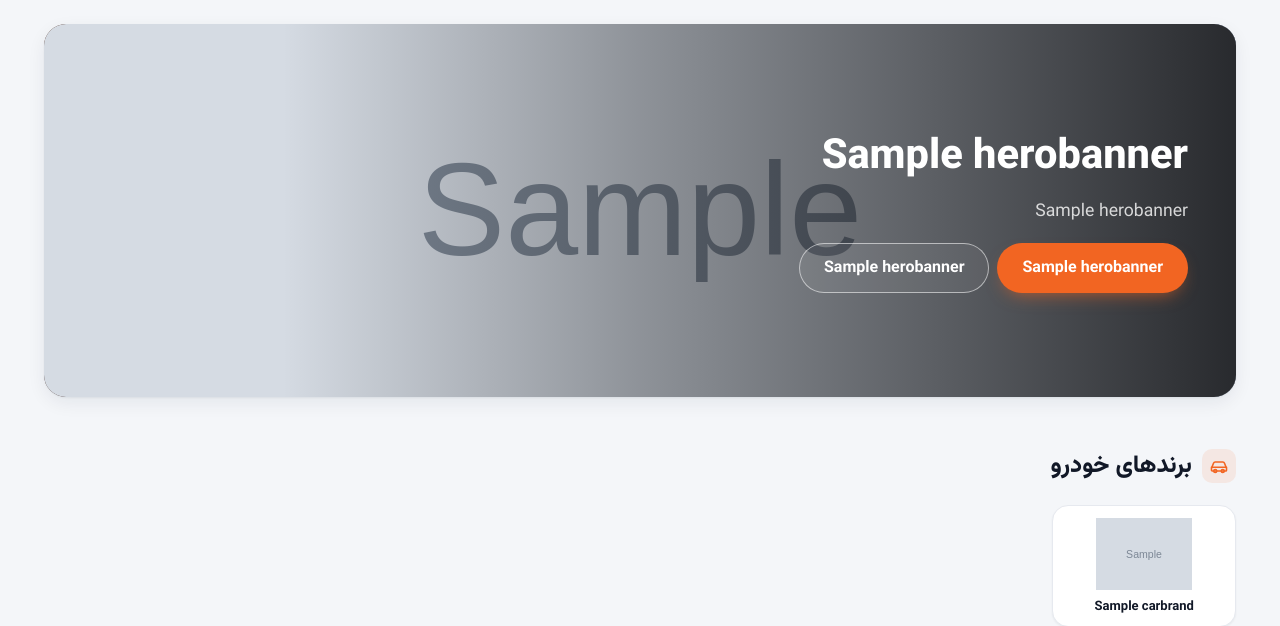
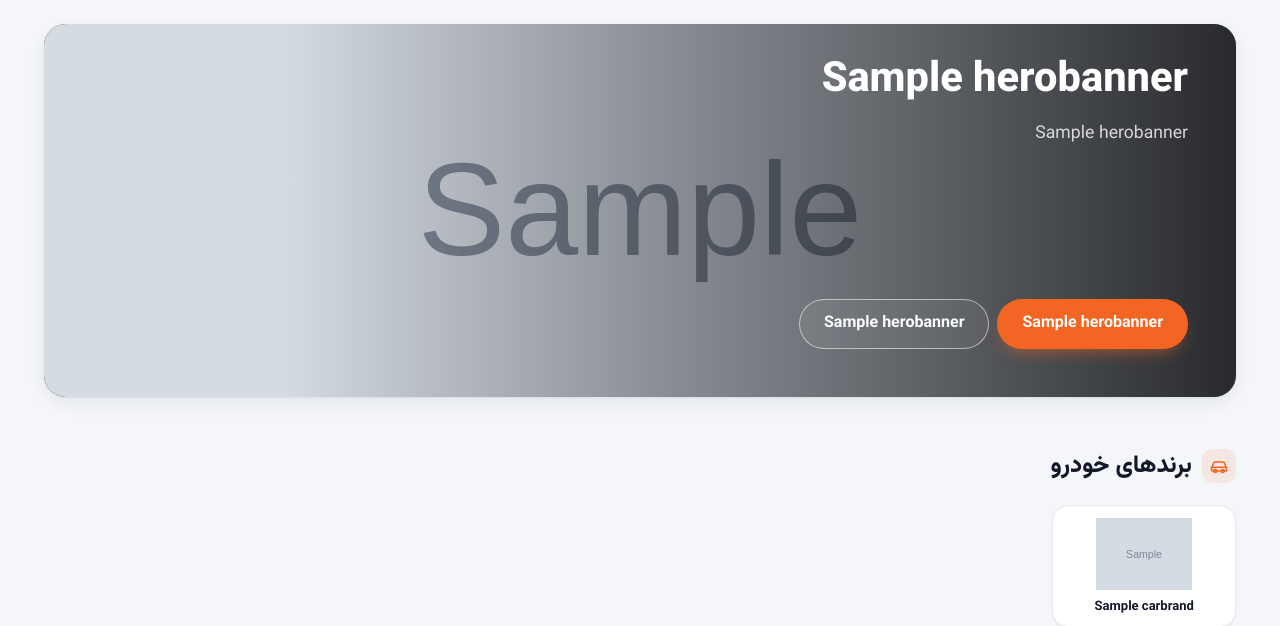
Before and after one commit to rezayadegari92/sportyadaki, a Django app: page / in a window 1280 px wide. Shown: the part 77-703 px from the top of the page. Run offline with Django 5.2, Linux system fonts and the light colour scheme; tables that the repository leaves empty hold one stand-in row (values such as "Sample post"); grey boxes marked "Sample" are stand-in pictures.

Commit message:
update css for buttons of banner

```diff
--- a/static/css/site.css
+++ b/static/css/site.css
@@ -418,15 +418,30 @@ a.chip:hover, a.chip:active { background: var(--accent); color: #fff; }
 }
 @media (min-width: 760px) {
   .hero { align-items: center; margin-block: var(--space-6) var(--space-8); }
+  /* A tall wide banner: pin the title/subtitle to the top and the buttons to
+     the bottom instead of clumping everything in the vertical middle.
+     Compact banners stay centered — they're short, nothing to spread out. */
+  .hero:not(.hero--compact) { align-items: stretch; }
+  .hero:not(.hero--compact) .hero__content { display: flex; flex-direction: column; }
+  /* Sit closer to the top edge than the default padding would put it. */
+  .hero:not(.hero--compact) .hero__content { padding-top: clamp(16px, 2.2vw, 26px); }
   .hero__content { padding: clamp(28px, 4vw, 48px); }
   .hero__title { font-size: clamp(1.6rem, 3.4vw, 2.6rem); }
   .hero--compact .hero__title { font-size: clamp(1.35rem, 2.6vw, 2rem); }
   .hero__subtitle { font-size: clamp(.95rem, 1.5vw, 1.1rem); }
   .hero__actions { display: flex; flex-wrap: wrap; }
   .hero__actions .btn { padding-inline: var(--space-6); }
+  .hero:not(.hero--compact) .hero__actions { margin-top: auto; }
   /* Darken behind the text only. */
   .hero--text-right::before { background: linear-gradient(to left, rgb(10 11 14 / .85), rgb(10 11 14 / .35) 50%, transparent 80%); }
   .hero--text-left { justify-content: flex-end; }
+  /* The content box sits flush left here, but RTL's own default alignment
+     (text-align and flex justify-content both default to the right) would
+     still hug the box's right/inner edge — pulling text and buttons back
+     toward the banner's center. Mirror both to the box's outer (left) edge
+     so they actually sit at the left side of the banner, not just the box. */
+  .hero--text-left .hero__title, .hero--text-left .hero__subtitle { text-align: left; }
+  .hero--text-left .hero__actions { justify-content: flex-end; }
   .hero--text-left::before { background: linear-gradient(to right, rgb(10 11 14 / .85), rgb(10 11 14 / .35) 50%, transparent 80%); }
 }
 @media (min-width: 1000px) {
```
